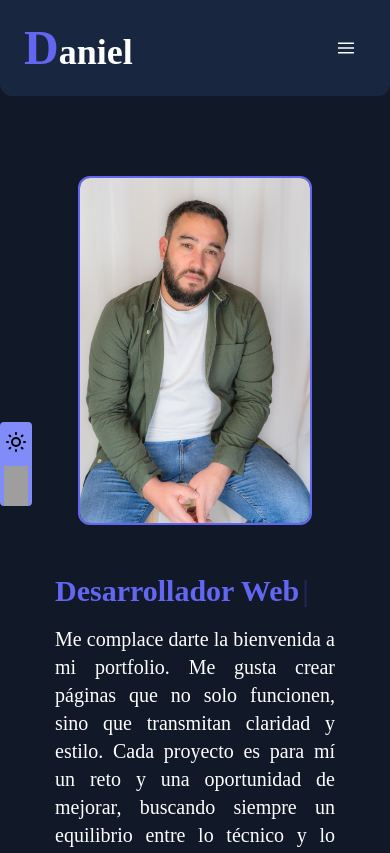
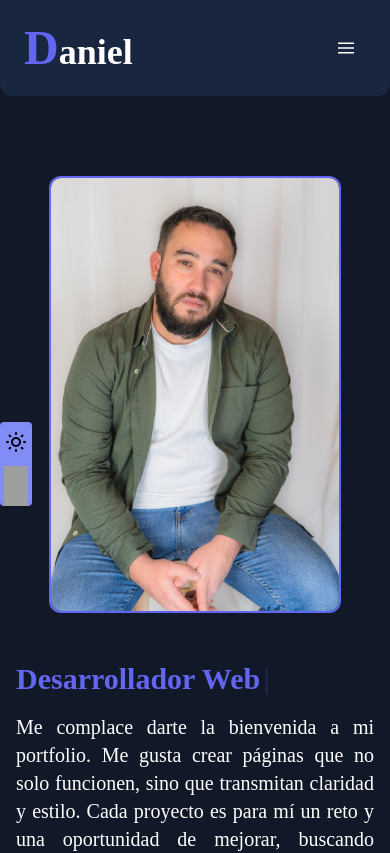
Before and after one commit to dannijl88/portfolio-daniel-react, a React (Create React App) app: page / in a window 390 px wide. Shown: the top 853 px of the page. Built offline with nearby package versions, Linux system fonts and the light colour scheme; grey boxes are pictures that could not be loaded.

Commit message:
arreglados problemas responsive

```diff
--- a/src/components/Proyectos.js
+++ b/src/components/Proyectos.js
@@ -28,7 +28,7 @@ import { TarjetaProyecto } from "./TarjetaProyecto";
 
 export const Proyectos = () => {
   return (
-    <section className="bg-secondary max-w-[1500px] m-auto dark:bg-white flex flex-wrap justify-center px-10 pb-10 rounded-xl">
+    <section className="bg-secondary max-w-[1500px] m-auto dark:bg-white flex flex-wrap justify-center md:px-2 pb-10 rounded-xl">
       <div>
         <div>
           <h3
--- a/src/components/Tarjeta.js
+++ b/src/components/Tarjeta.js
@@ -4,7 +4,7 @@ import { Typewriter } from 'react-simple-typewriter';
 
 export const Tarjeta = () => {
   return (
-    <div className="mx-auto flex flex-row flex-wrap md:gap-20 w-4/5 mt-10 md:mt-40 justify-center">
+    <div className="mx-auto flex flex-row flex-wrap md:gap-20 w-full mt-10 md:mt-40 justify-center">
       <img
         className="w-9/12 md:w-96 mb-4 rounded-xl border-2 border-indigo-500"
         src={fotodani}
```
